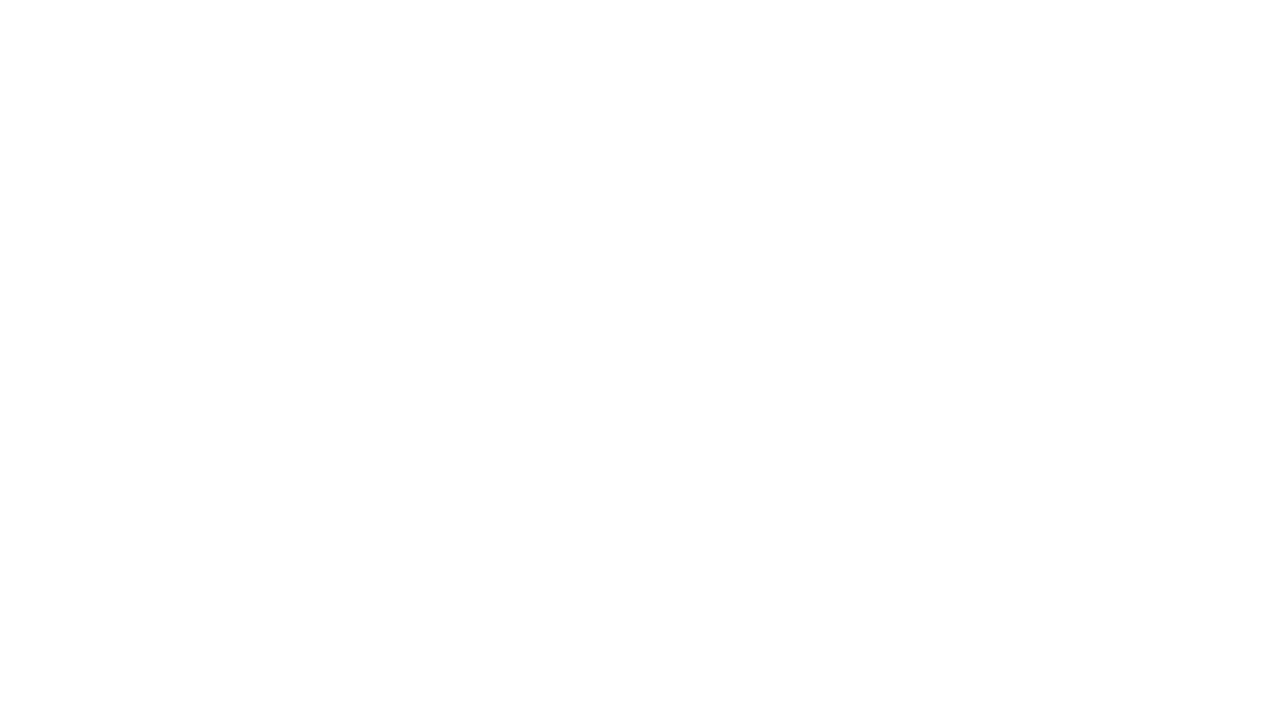
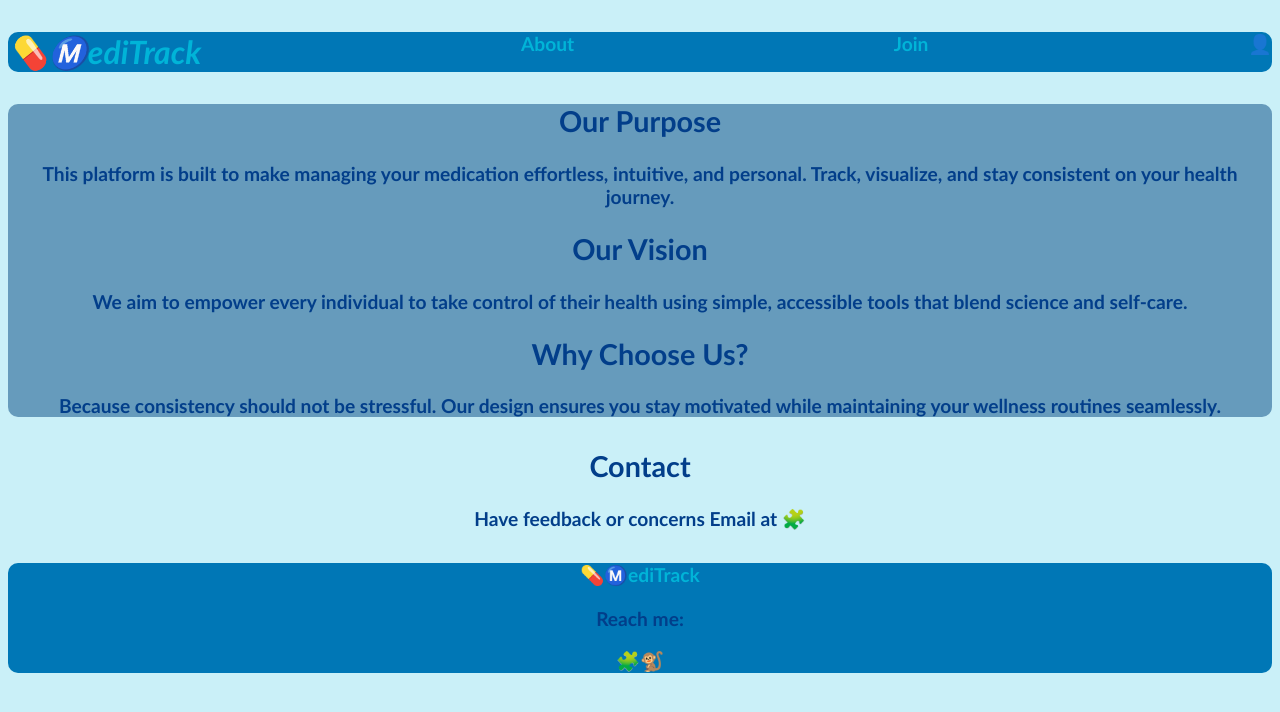
Before and after one commit to h4limaabdi/MediTrack, a plain HTML site: page About/About.html in a window 1280 px wide. Drawn offline with Linux system fonts and the light colour scheme.

Commit message:
About page

```diff
--- a/About/About.html
+++ b/About/About.html
@@ -0,0 +1,51 @@
+<!DOCTYPE html>
+<html lang="en">
+    <head>
+        <meta charset="UTF-8">
+        <meta name="viewport" content="width=device-width, initial-scale=1.0">
+        <title>About</title>
+        <link rel="stylesheet" href="about.css">
+        <script src="About\about.js" defer></script>
+    </head>
+    <body>
+        <header>
+            <nav class="nav">
+                <a href="#" id="logo">💊Ⓜ️ediTrack</a>
+                <a href="#" id="about">About</a>
+                <a href="#" id="register">Join</a>
+                <a href="#" id="Profile">👤</a>
+            </nav>
+        </header>
+
+        <section class="about">
+            <div class="about-text">
+                <h2>Our Purpose</h2>
+        <p>This platform is built to make managing your medication effortless, intuitive, and personal. Track, visualize, and stay consistent on your health journey.</p>
+            </div>
+
+            <div class="about-text">
+                <h2>Our Vision</h2>
+        <p>We aim to empower every individual to take control of their health using simple, accessible tools that blend science and self-care.</p>
+            </div>
+
+            <div class="about-text">
+                 <h2>Why Choose Us?</h2>
+        <p>Because consistency should not be stressful. Our design ensures you stay motivated while maintaining your wellness routines seamlessly.</p>
+            </div>
+        </section>
+
+        <section class="contact">
+            <div class="feedback">
+                <h2>Contact</h2>
+                <p>Have feedback or concerns Email at <a href="mailto:h4limabdi@gmail.com">🧩</a></p>
+
+            </div>
+        </section>
+
+        <footer>
+            <a href="#" class="logo">💊Ⓜ️ediTrack</a>
+            <p>Reach me:</p>
+            <a href="http://github.com/h4limaabdi">🧩🐒</a>
+        </footer>
+    </body>
+</html>
--- a/About/about.css
+++ b/About/about.css
@@ -0,0 +1,45 @@
+body{
+    background-color: #caf0f8;
+    color:#023e8a;
+    text-align: center;
+    font-size: larger;
+    font-family: 'Gill Sans', 'Gill Sans MT', Calibri, 'Trebuchet MS', sans-serif;
+    font-weight: 700;
+}
+
+header{
+    background-color: #0077b6;
+    border-radius: 10px;
+    padding: 2opx;
+    margin:2rem auto;
+}
+
+a{
+    text-decoration: none;
+    color: #00b4d8;
+}
+
+.nav{
+    display: flex;
+    justify-content: space-between;
+}
+
+#logo{
+    font-weight: 900;
+    font-size: xx-large;
+    font-style: italic;
+}
+
+.about{
+    background-color: #669bbc;
+    border-radius: 10px;
+    padding: 2opx;
+    margin:2rem auto;
+}
+footer{
+    background-color: #0077b6;
+    border-radius: 10px;
+    padding: 2opx;
+    margin:2rem auto;
+    align-items: center;
+}
--- a/Dashboard/index.css
+++ b/Dashboard/index.css
@@ -29,3 +29,11 @@ a{
     font-size: xx-large;
     font-style: italic;
 }
+
+footer{
+    background-color: #0077b6;
+    border-radius: 10px;
+    padding: 2opx;
+    margin:2rem auto;
+    align-items: center;
+}
--- a/Registeration/registration.js
+++ b/Registeration/registration.js
@@ -20,7 +20,7 @@ addbtn.addEventListener("click", (event) =>{
     }
 });
 
-submitBtn.addEventListener("click", (event) =>{
+submitBtn.addEventListener("click", () =>{
     localStorage.setItem("meds", JSON.stringify(meds));
-    window.location.href = "Dashboard/index.html";
+    window.location.href = "index.html";
 });
```
Also changed, not shown: Dashboard/index.html (+6 -6 lines), Dashboard/index.js (+19 -0 lines).
